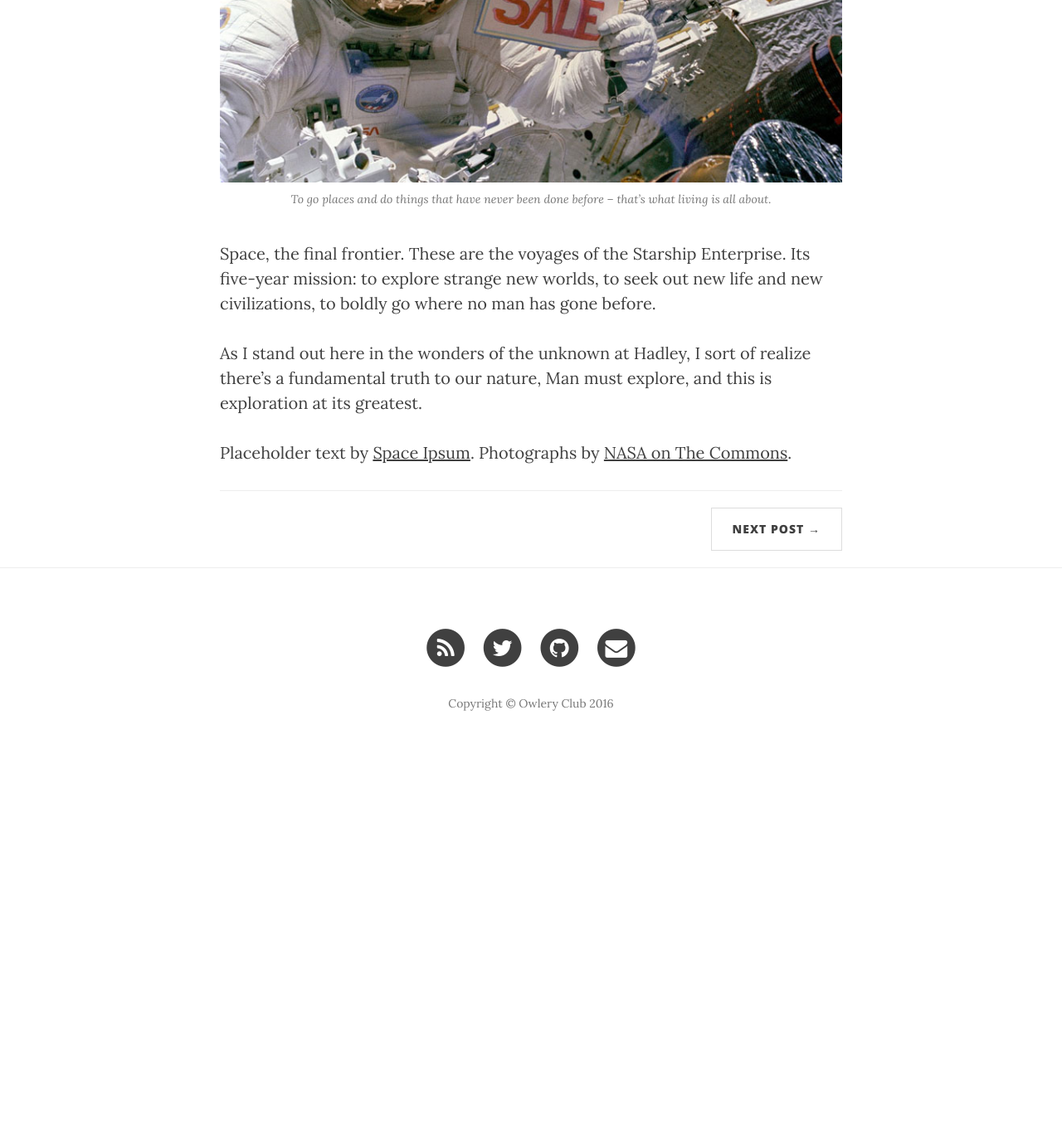
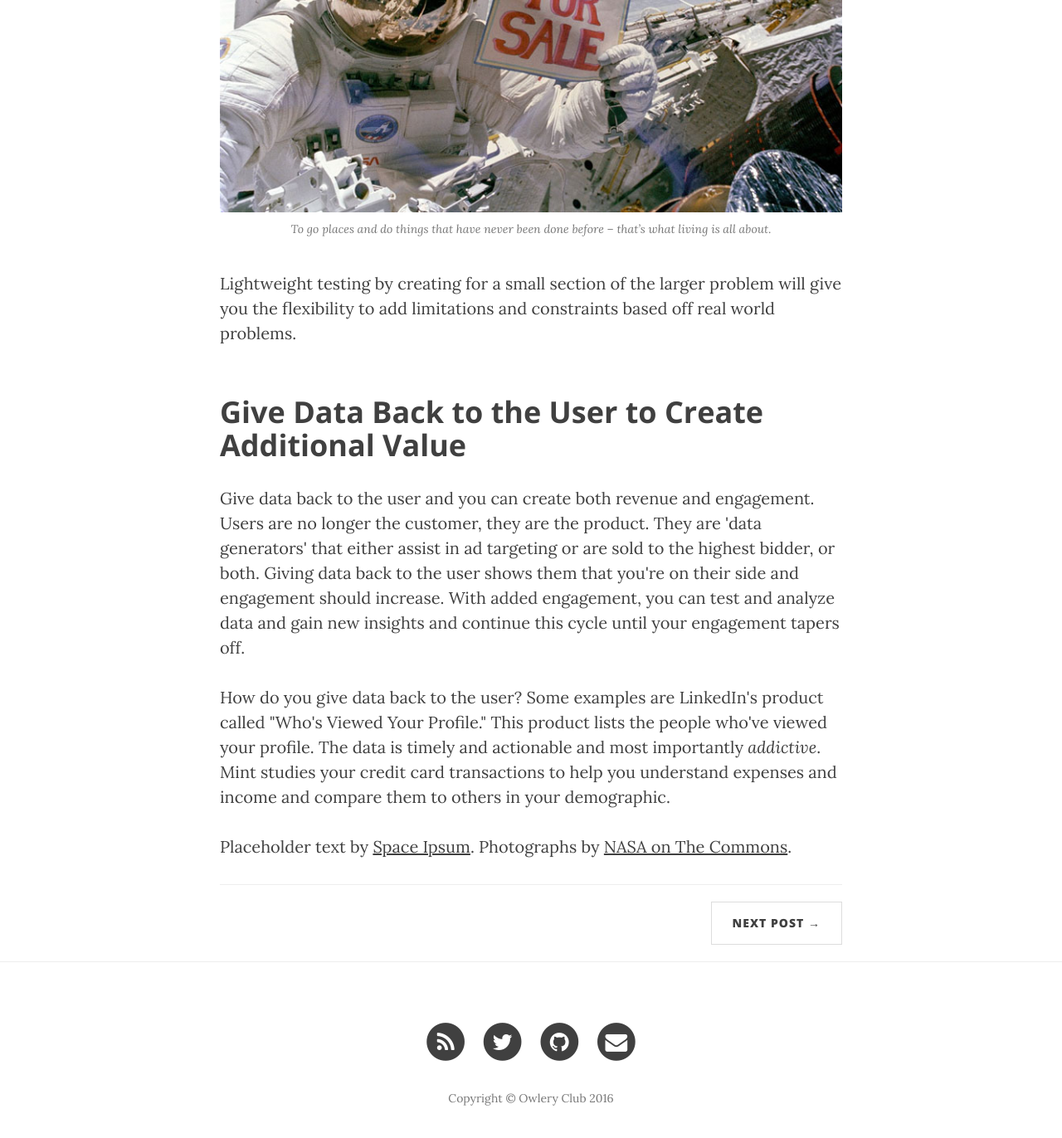
Before and after one commit to mapineda/blog, a Jekyll site: the page built from _posts/2016-08-08-data-alchemy.markdown, in a window 1280 px wide and 1400 px high, scrolled down 2850 px. Shown: the top 1372 px of the window at 83% size. Built offline with Jekyll 4.4.1, drawn with Linux system fonts in a browser that asks for light colours; nearby versions of some CDN libraries; before the commit the page ends 3774 px from its top, so only the background shows below that; some of the changed text lies outside the part shown.

Commit message:
update blog post

```diff
--- a/_posts/2016-08-08-data-alchemy.markdown
+++ b/_posts/2016-08-08-data-alchemy.markdown
@@ -33,7 +33,7 @@ header-img: "img/post-bg-06.jpg"
 
 <p>The point is to have a conversation with your user rather than just a form. Engage the user to help you. This makes your analysis that much easier. Doing this solves two problems. 1) You're getting the user more involved and 2) you're getting clean data. </p>
 
-<h2>Make Winning Easy</h2>
+<h2 class='section-heading'>Make Winning Easy</h2>
 
 <p>Back when Amazon first began, pages contained product details, reviews, price and a button to buy the item. A user had no way to do comparison shopping. The user either went to the search box or left the site and went back to Google. Amazon needed to build pages that channeled users to other relevant products. They could have built a sophisticated recommendations engine but opted for a simpler system. They built 'collaborative filters' that added "People who viewed this product also viewed" to their pages. This was huge! Now, users can do product research without leaving the site and if they don't see what they want right away, Amazon channels them to another page.</p>
 
@@ -41,15 +41,19 @@ header-img: "img/post-bg-06.jpg"
 
 <h2 class="section-heading">Create a Product for the Real World</h2>
 
-<p>When you go into a store to buy something, you might look at prices and or reviews. Most likely you'll look at similar products near by. By adding a collaborative filter, Amazon built this experience into the web page. They crafted their digital product based off every day experiences centered around buying a product in the real world.</p>
+<p>When you go into a store to buy something, you might look at prices and or reviews. Most likely you'll look at similar products near by. By adding a collaborative filter, Amazon built this experience into their web page. They crafted their digital product based off every day experiences centered around buying a product in the real world.</p>
 
 <a href="#">
     <img src="{{ site.baseurl }}/img/post-sample-image.jpg" alt="Post Sample Image">
 </a>
 <span class="caption text-muted">To go places and do things that have never been done before – that’s what living is all about.</span>
 
-<p>Space, the final frontier. These are the voyages of the Starship Enterprise. Its five-year mission: to explore strange new worlds, to seek out new life and new civilizations, to boldly go where no man has gone before.</p>
+<p>Lightweight testing by creating for a small section of the larger problem will give you the flexibility to add limitations and constraints based off real world problems.</p>
 
-<p>As I stand out here in the wonders of the unknown at Hadley, I sort of realize there’s a fundamental truth to our nature, Man must explore, and this is exploration at its greatest.</p>
+<h2 class='section-heading'>Give Data Back to the User to Create Additional Value</h2>
+
+<p>Give data back to the user and you can create both revenue and engagement. Users are no longer the customer, they are the product. They are 'data generators' that either assist in ad targeting or are sold to the highest bidder, or both. Giving data back to the user shows them that you're on their side and engagement should increase. With added engagement, you can test and analyze data and gain new insights and continue this cycle until your engagement tapers off.</p>
+
+<p>How do you give data back to the user? Some examples are LinkedIn's product called "Who's Viewed Your Profile." This product lists the people who've viewed your profile. The data is timely and actionable and most importantly <i>addictive</i>. Mint studies your credit card transactions to help you understand expenses and income and compare them to others in your demographic.</p>
 
 <p>Placeholder text by <a href="http://spaceipsum.com/">Space Ipsum</a>. Photographs by <a href="https://www.flickr.com/photos/nasacommons/">NASA on The Commons</a>.</p>
```
